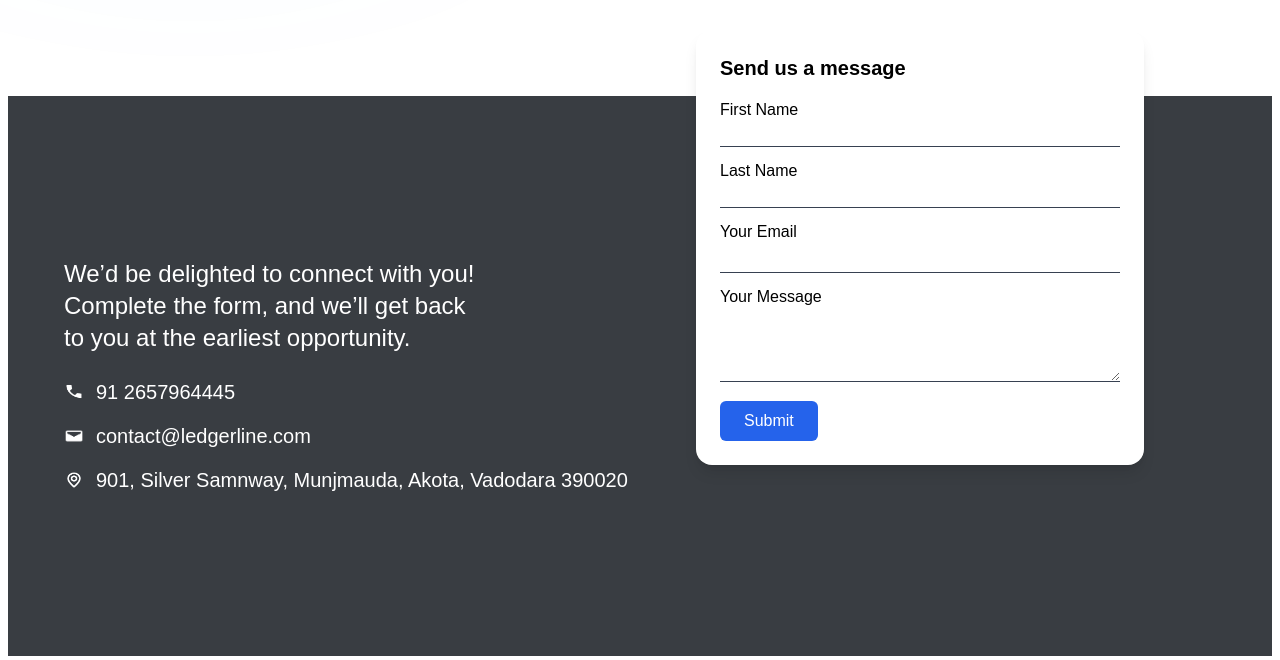
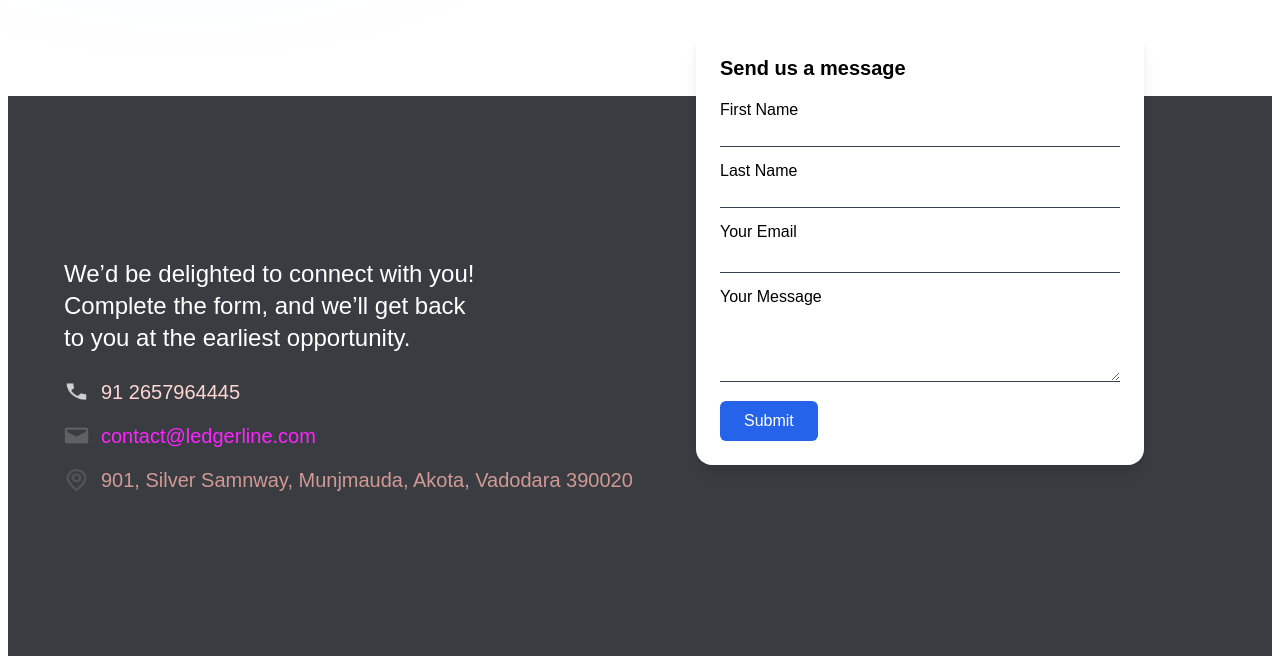
Before and after one commit to adarshkumar790/ledgerlinetechnology, a Next.js app: page /contact in a window 1280 px wide. Shown: the part 716-1376 px from the top of the page. Built offline with nearby package versions, Linux system fonts and the light colour scheme.

Commit message:
first commit

```diff
--- a/package.json
+++ b/package.json
@@ -10,6 +10,7 @@
   },
   "dependencies": {
     "@emailjs/browser": "^4.4.1",
+    "framer-motion": "^12.2.0",
     "next": "15.1.2",
     "react": "^19.0.0",
     "react-dom": "^19.0.0",
--- a/src/app/contact/page.tsx
+++ b/src/app/contact/page.tsx
@@ -8,7 +8,7 @@ const ContactUs: React.FC = () => {
     <>
       <Navbar />
 
-      {/* Desktop Background Video */}
+
       <div className="relative hidden md:block md:w-full h-[300px]">
         <video
           autoPlay
--- a/src/components/Contact/Contactform.tsx
+++ b/src/components/Contact/Contactform.tsx
@@ -1,5 +1,5 @@
 "use client";
-
+import { motion } from "framer-motion";
 import Image from 'next/image';
 import React, { useRef } from 'react';
 import emailjs from '@emailjs/browser';
@@ -49,21 +49,82 @@ const ContactForm: React.FC = () => {
             <p className="mb-6 md:text-2xl text-sm">
               We’d be delighted to connect with you! <br /> Complete the form, and we’ll get back <br /> to you at the earliest opportunity.
             </p>
-            <div className="space-y-4 ">
-              <div className="flex items-center space-x-3">
-                <Image src="/con1.png" alt="Call" width={20} height={20} />
-                <span className='text-xl'>91 2657964445</span>
-              </div>
-              <div className="flex items-center space-x-3">
-                <Image src="/con2.png" alt="Email" width={20} height={20} />
-                <span className='text-xl'>contact@ledgerline.com</span>
-              </div>
-              <div className="flex items-center space-x-3">
-                <Image src="/con3.png" alt="Address" width={20} height={20} />
-                <span className='text-xl'>901, Silver Samnway, Munjmauda, Akota, Vadodara 390020</span>
-              </div>
-            </div>
-          </div>
+            <div className="space-y-4">
+      {/* Phone */}
+      <motion.div
+        className="flex items-center space-x-3"
+        animate={{ color: ["#ffffff", "#ffcc00", "#ff5733", "#ffffff"] }}
+        transition={{ duration: 3, repeat: Infinity, ease: "easeInOut" }}
+      >
+        <motion.div
+          animate={{
+            scale: [1, 1.2, 1],
+            opacity: [1, 0.7, 1],
+            filter: [
+              "invert(0%) hue-rotate(0deg)",
+              "invert(30%) hue-rotate(90deg)",
+              "invert(50%) hue-rotate(180deg)",
+              "invert(0%) hue-rotate(0deg)",
+            ],
+          }}
+          transition={{ duration: 3, repeat: Infinity, ease: "easeInOut" }}
+        >
+          <Image src="/con1.png" alt="Call" width={25} height={25} />
+        </motion.div>
+        <span className="text-xl">91 2657964445</span>
+      </motion.div>
+
+      {/* Email */}
+      <motion.div
+        className="flex items-center space-x-3"
+        animate={{ color: ["#ffffff", "#00ccff", "#ff00ff", "#ffffff"] }}
+        transition={{ duration: 3, repeat: Infinity, ease: "easeInOut", delay: 0.5 }}
+      >
+        <motion.div
+          animate={{
+            scale: [1, 1.2, 1],
+            opacity: [1, 0.7, 1],
+            filter: [
+              "invert(0%) hue-rotate(0deg)",
+              "invert(40%) hue-rotate(120deg)",
+              "invert(60%) hue-rotate(240deg)",
+              "invert(0%) hue-rotate(0deg)",
+            ],
+          }}
+          transition={{ duration: 3, repeat: Infinity, ease: "easeInOut", delay: 0.5 }}
+        >
+          <Image src="/con2.png" alt="Email" width={25} height={25} />
+        </motion.div>
+        <span className="text-xl">contact@ledgerline.com</span>
+      </motion.div>
+
+      {/* Address */}
+      <motion.div
+        className="flex items-center space-x-3"
+        animate={{ color: ["#ffffff", "#33ff57", "#ff33aa", "#ffffff"] }}
+        transition={{ duration: 3, repeat: Infinity, ease: "easeInOut", delay: 1 }}
+      >
+        <motion.div
+          animate={{
+            scale: [1, 1.2, 1],
+            opacity: [1, 0.7, 1],
+            filter: [
+              "invert(0%) hue-rotate(0deg)",
+              "invert(50%) hue-rotate(180deg)",
+              "invert(70%) hue-rotate(300deg)",
+              "invert(0%) hue-rotate(0deg)",
+            ],
+          }}
+          transition={{ duration: 3, repeat: Infinity, ease: "easeInOut", delay: 1 }}
+        >
+          <Image src="/con3.png" alt="Address" width={25} height={25} />
+        </motion.div>
+        <span className="text-xl">
+          901, Silver Samnway, Munjmauda, Akota, Vadodara 390020
+        </span>
+      </motion.div>
+    </div>
+      </div>
         </div>
 
 
```
Also changed, not shown: 1 other file (tests, documents, lock files or other folders).
